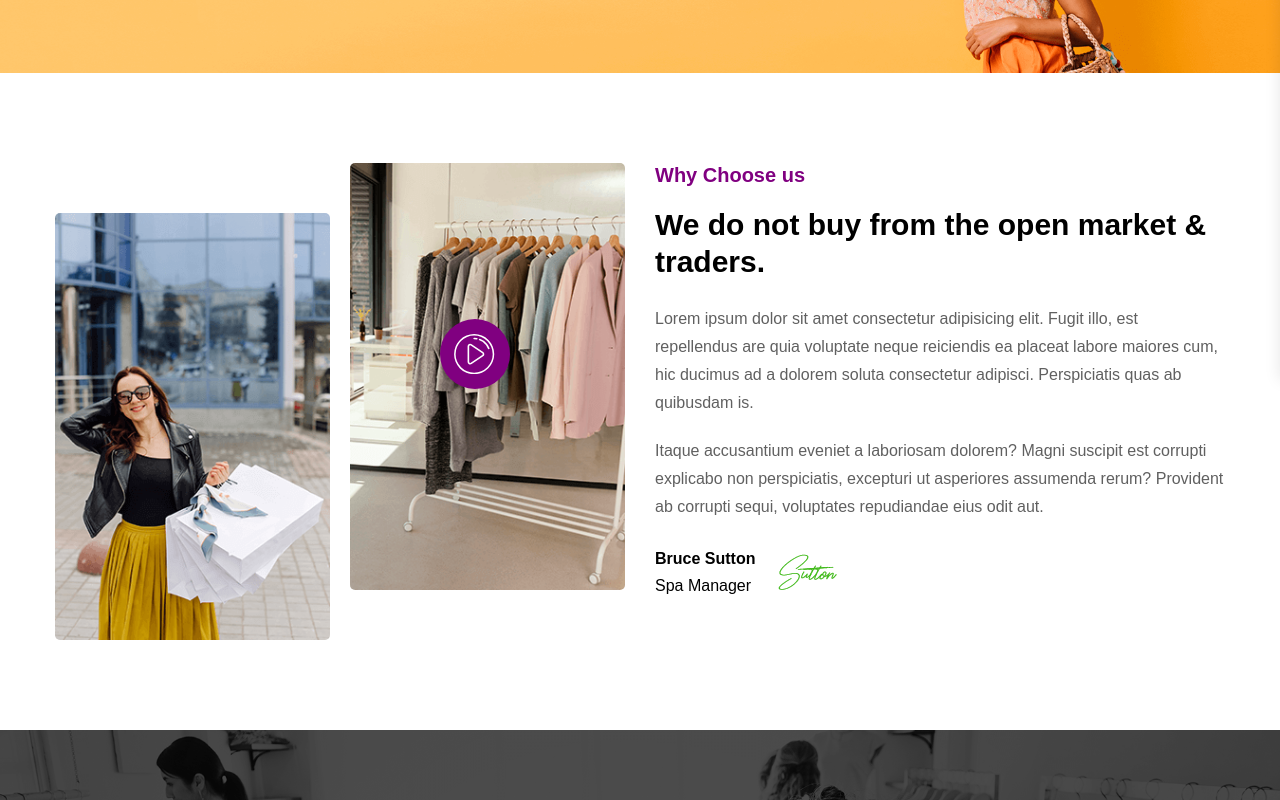
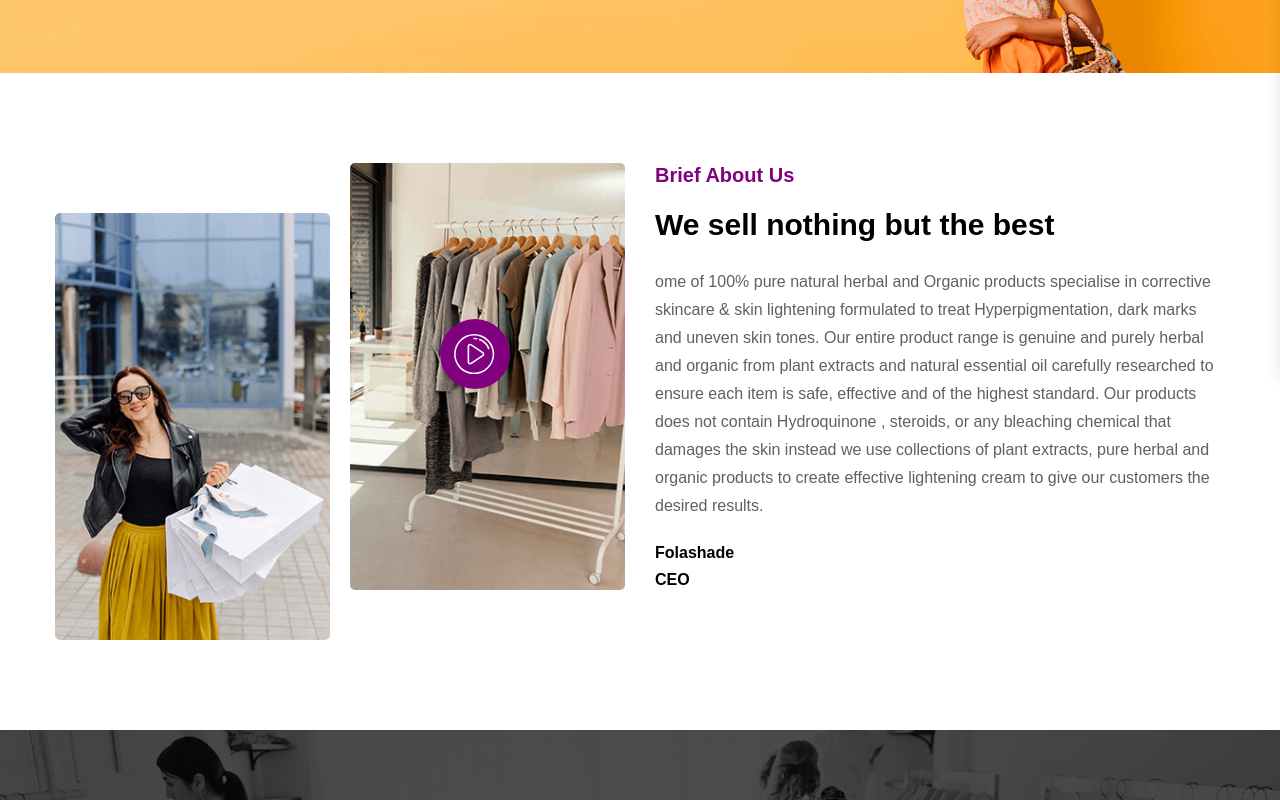
Before and after one commit to Ini-0luwa/eloquenza, a React (Create React App) app: page /about in a window 1280 px wide. Shown: the part 420-1220 px from the top of the page. Built offline with nearby package versions, Linux system fonts and the light colour scheme.

Commit message:
eloskincare

```diff
--- a/src/components/Banners/Banner1.js
+++ b/src/components/Banners/Banner1.js
@@ -12,8 +12,8 @@ function Banner1(props) {
             <Link class="banner__items--thumbnail" to="shop.html">
               <img class="banner__items--thumbnail__img banner__img--max__height" src={banner5} alt="banner-img" />
               <div class="banner__items--content">
-                <span class="banner__items--content__subtitle d-none d-lg-block">Pick Your Items</span>
-                <h2 class="banner__items--content__title h3">Up to 25% Off Order Now</h2>
+                <span class="banner__items--content__subtitle d-none d-lg-block"></span>
+                <h2 class="banner__items--content__title h3">Elo-Clothing</h2>
                 <span class="banner__items--content__link"><u>Shop now</u></span>
               </div>
             </Link>
@@ -24,8 +24,8 @@ function Banner1(props) {
             <Link class="banner__items--thumbnail " to="shop.html">
               <img class="banner__items--thumbnail__img banner__img--max__height" src={banner6} alt="banner-img" />
               <div class="banner__items--content">
-                <span class="banner__items--content__subtitle d-none d-lg-block">Special offer</span>
-                <h2 class="banner__items--content__title h3">Up to 35% Off Order Now</h2>
+                <span class="banner__items--content__subtitle d-none d-lg-block"></span>
+                <h2 class="banner__items--content__title h3">Elo-SKincare</h2>
                 <span class="banner__items--content__link"><u>Discover Now</u> </span>
               </div>
             </Link>
@@ -36,8 +36,8 @@ function Banner1(props) {
             <Link class="banner__items--thumbnail " to="shop.html">
               <img class="banner__items--thumbnail__img banner__img--max__height" src={banner4} alt="banner-img" />
               <div class="banner__items--content">
-                <span class="banner__items--content__subtitle d-none d-lg-block">Special offer</span>
-                <h2 class="banner__items--content__title h3">Up to 35% Off Order Now</h2>
+                <span class="banner__items--content__subtitle d-none d-lg-block"></span>
+                <h2 class="banner__items--content__title h3">Elo-Hairs</h2>
                 <span class="banner__items--content__link"><u>Discover Now</u> </span>
               </div>
             </Link>
--- a/src/components/FAQ/Faq.jsx
+++ b/src/components/FAQ/Faq.jsx
@@ -270,7 +270,7 @@ function Faq(props) {
               <div class="accordion__items">
                 <h2 class="accordion__items--title" id="flush-headingEighteen">
                   <button class="faq__accordion--btn accordion__items--button" data-bs-toggle="collapse" data-bs-target="#flush-collapseEighteen" aria-expanded="false">
-                  Do you ship internationally?
+                    Do you ship internationally?
                     <svg class="accordion__items--button__icon" xmlns="http://www.w3.org/2000/svg" width="20.355" height="13.394" viewBox="0 0 512 512">
                       <path d="M98 190.06l139.78 163.12a24 24 0 0036.44 0L414 190.06c13.34-15.57 2.28-39.62-18.22-39.62h-279.6c-20.5 0-31.56 24.05-18.18 39.62z" fill="currentColor"/>
                     </svg>
--- a/src/components/about/About.jsx
+++ b/src/components/about/About.jsx
@@ -1,5 +1,5 @@
 import React from 'react';
-import { about_thumb1, about_thumb2, signature } from '../../assets/img';
+import { about_thumb1, about_thumb2 } from '../../assets/img';
 import {Link} from 'react-router-dom';
 
 function About(props) {
@@ -44,16 +44,16 @@ function About(props) {
             </div>
             <div class="col-lg-6">
                 <div class="about__content">
-                    <span class="about__content--subtitle text__secondary mb-20"> Why Choose us</span>
-                    <h2 class="about__content--maintitle mb-25">We do not buy from the open market & traders.</h2>
-                    <p class="about__content--desc mb-20">Lorem ipsum dolor sit amet consectetur adipisicing elit. Fugit illo, est repellendus are quia voluptate neque reiciendis ea placeat labore maiores cum, hic ducimus ad a dolorem soluta consectetur adipisci. Perspiciatis quas ab quibusdam is.</p>
-                    <p class="about__content--desc mb-25">Itaque accusantium eveniet a laboriosam dolorem? Magni suscipit est corrupti explicabo non perspiciatis, excepturi ut asperiores assumenda rerum? Provident ab corrupti sequi, voluptates repudiandae eius odit aut.</p>
+                    <span class="about__content--subtitle text__secondary mb-20"> Brief About Us</span>
+                    <h2 class="about__content--maintitle mb-25">We sell nothing but the best</h2>
+                    <p class="about__content--desc mb-20">ome of 100% pure natural herbal and Organic products specialise in corrective skincare & skin lightening formulated to treat Hyperpigmentation, dark marks and uneven skin tones.
+Our entire product range is genuine and purely herbal and organic from plant extracts and natural essential oil carefully researched to ensure each item is safe, effective and of the highest standard.
+Our products does not contain Hydroquinone , steroids, or any bleaching chemical that damages the skin instead we use collections of plant extracts, pure herbal and organic products to create effective lightening cream to give our customers the desired results.</p>
                     <div class="about__author position__relative d-flex align-items-center">
                         <div class="about__author--left">
-                            <h4 class="about__author--name">Bruce Sutton</h4>
-                            <span class="about__author--rank">Spa Manager</span>
+                            <h4 class="about__author--name">Folashade</h4>
+                            <span class="about__author--rank fw-bold">CEO</span>
                         </div>
-                        <img class="about__author--signature display-block" src={signature} alt="signature" />
                     </div>
                 </div>
             </div>
```
